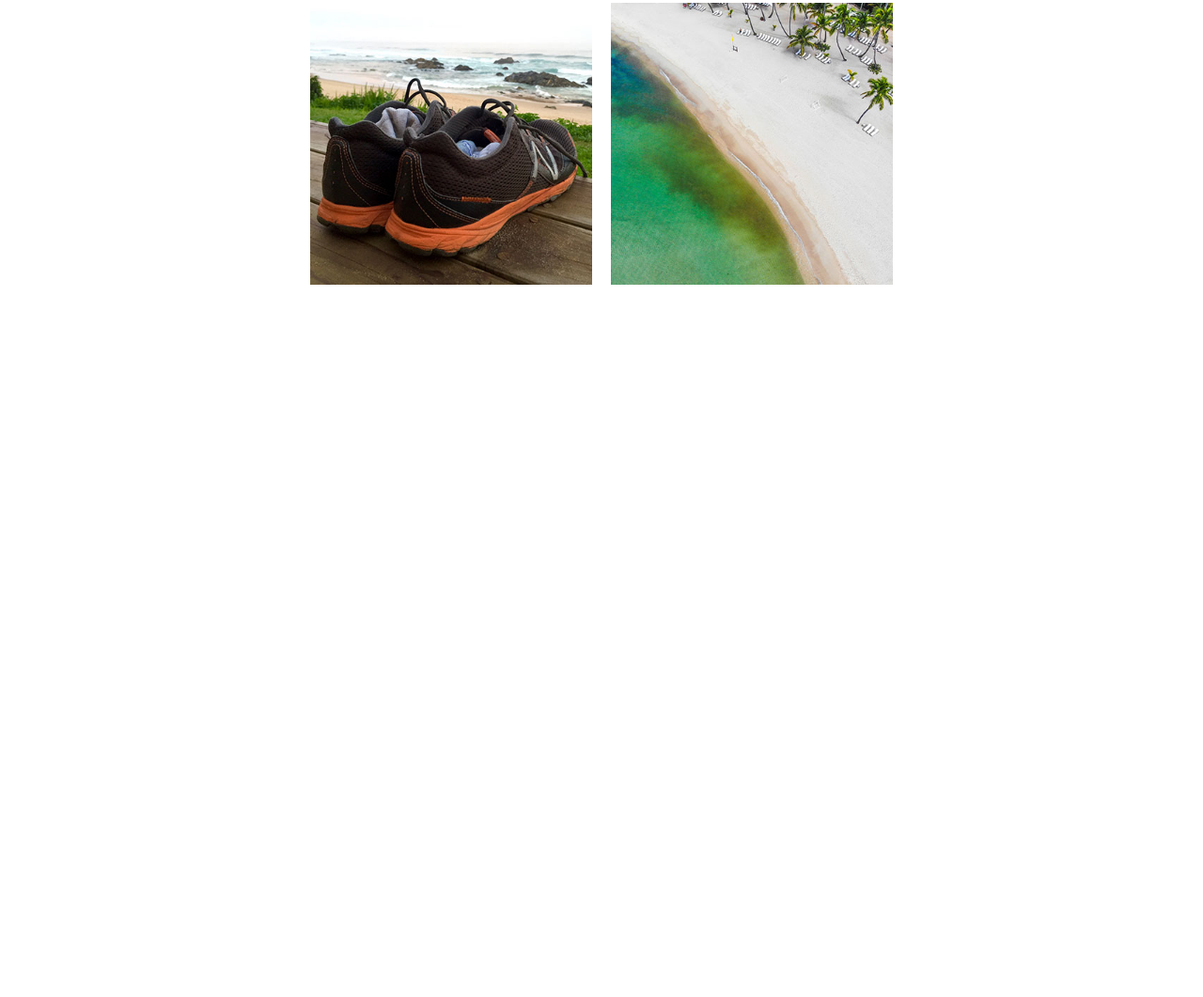
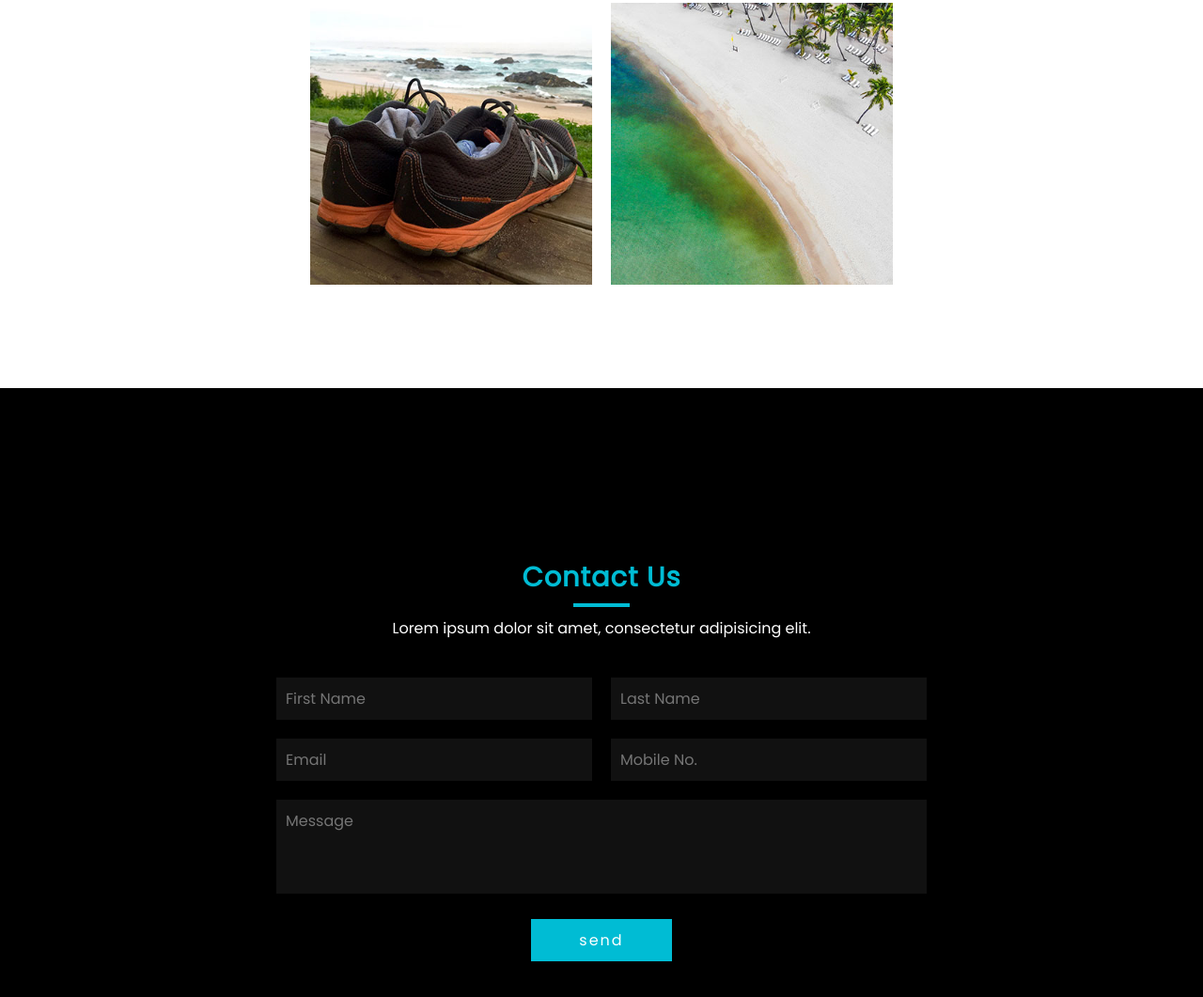
Before and after one commit to 2-daoni/profile-site, a plain HTML site: page index.html in a window 1280 px wide. Shown: the part 4167-5228 px from the top of the page at 94% size. Before the commit the page ends 4580 px from the top, so only its background shows below. Drawn offline with Linux system fonts and the light colour scheme.

Commit message:
contact 영역 제작 완료

```diff
--- a/index.html
+++ b/index.html
@@ -176,6 +176,42 @@
     </div>
   </section>
 
+  <section class="contact" id="contact">
+    <div class="title">
+      <h2>Contact Us</h2>
+      <p>Lorem ipsum dolor sit amet, consectetur adipisicing elit.</p>
+    </div>
+    <div class="contactForm">
+      <div class="row">
+        <div class="col50">
+          <input type="text" name="" placeholder="First Name">
+        </div>
+        <div class="col50">
+          <input type="text" name="" placeholder="Last Name">
+        </div>
+      </div>
+      <div class="row">
+        <div class="col50">
+          <input type="text" name="" placeholder="Email">
+        </div>
+        <div class="col50">
+          <input type="text" name="" placeholder="Mobile No.">
+        </div>
+      </div>
+      <div class="row">
+        <div class="col100">
+          <textarea placeholder="Message"></textarea>
+        </div>
+      </div>
+      <div class="row">
+        <div class="col100">
+          <input type="submit" value="send" class="btn">
+        </div>
+      </div>
+    </div>
+
+  </section>
+
   <div class="sidebar">
     <ul class="menu">
       <li><a href="#home" onclick="toggleMenu();">Home</a></li>
--- a/style.css
+++ b/style.css
@@ -324,6 +324,68 @@ section {
   font-size: 1em;
 }
 
+/* -------------------contact---------------- */
+.contact {
+  background: var(--black-color);
+  display: flex;
+  justify-content: center;
+  align-items: center;
+  flex-direction: column;
+}
+
+.contact .contactForm {
+  margin-top: 30px;
+}
+
+.contact .contactForm .row {
+  width: 100%;
+  display: flex;
+}
+
+.contact .contactForm .row .col50 {
+  width: 50%;
+  margin: 10px;
+}
+
+.contact .contactForm .row .col100 {
+  width: 100%;
+  margin: 10px;
+  text-align: center;
+}
+
+.contact .contactForm .row input,
+.contact .contactForm .row textarea {
+  width: 100%;
+  padding: 10px;
+  border: none;
+  outline: none;
+  background: #111;
+  color: var(--white-color);
+  font-size: 16px;
+  resize: none;
+}
+
+.contact .contactForm .row textarea {
+  height: 100px;
+}
+
+.contact .contactForm .row input[type='submit'] {
+  background: var(--blue-color);
+  color: var(--white-color);
+  padding: 10px 30px;
+  display: inline-block;
+  font-weight: 500;
+  letter-spacing: 2px;
+  cursor: pointer;
+  max-width: 150px;
+}
+
+.contact .contactForm .row .btn:hover {
+  background: var(--black-color);
+  color: var(--blue-color);
+  transition: 0.5s;
+}
+
 /* ----------sidebar------------- */
 .sidebar {
   position: fixed;
```
